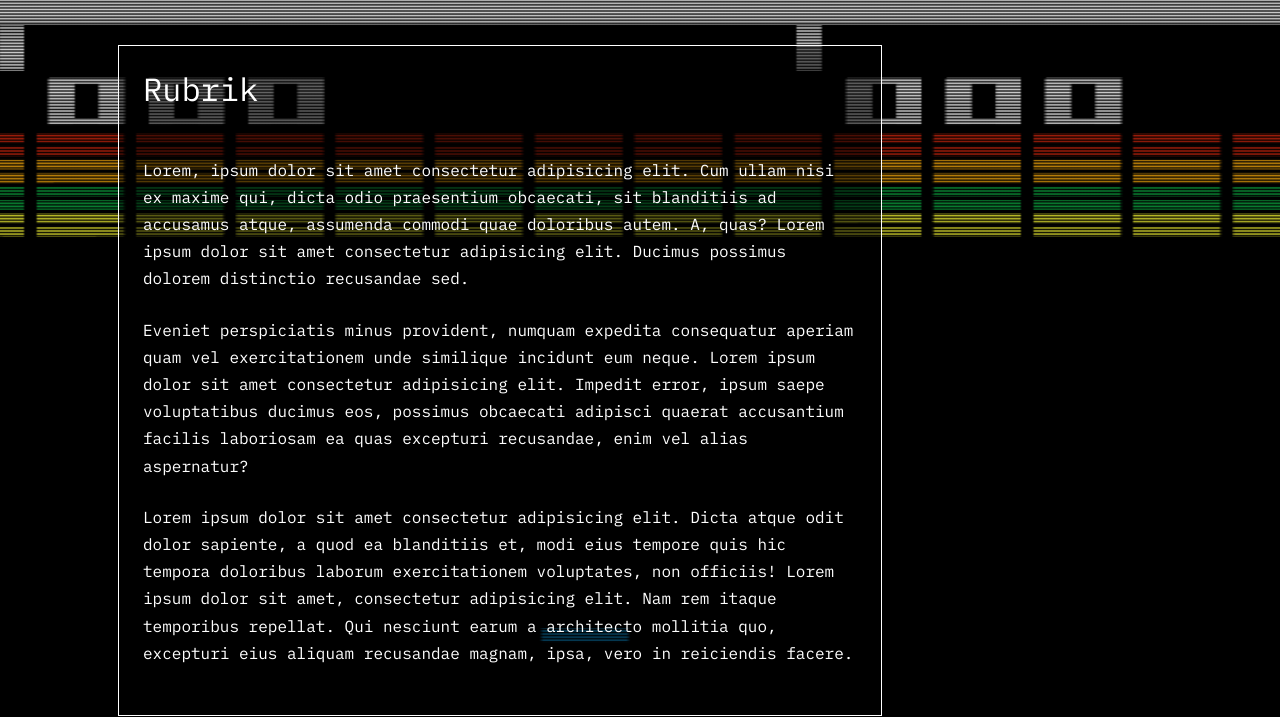
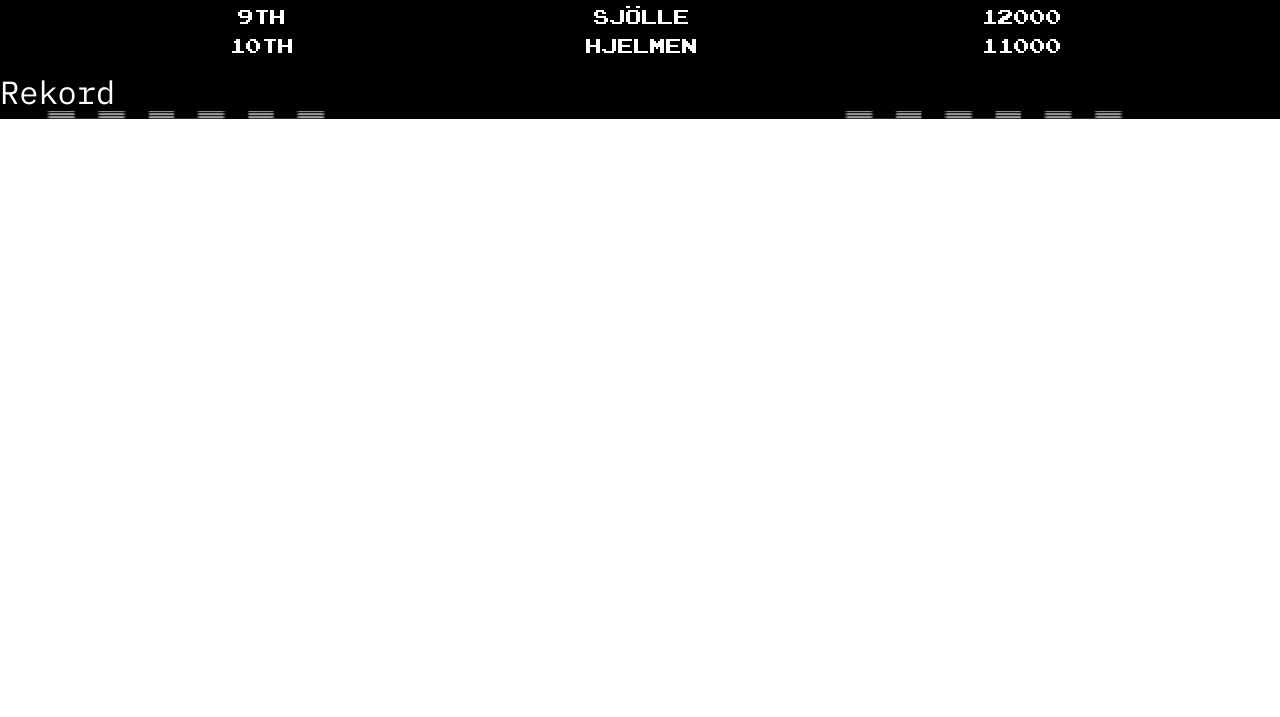
Before and after one commit to teeboteebo/team2retro, a website: page www/index.html in a window 1280 px wide. Shown: the part 879-1596 px from the top of the page. After the commit the page ends 998 px from the top, so only its background shows below. Drawn offline with nearby package versions, Linux system fonts and the light colour scheme; files that its build step writes are made by us from their sources.

Commit message:
Fixed highscore

```diff
--- a/www/index.html
+++ b/www/index.html
@@ -10,21 +10,6 @@
 </head>
 
 <body>
-
-  <main>
-    <h1>Welcome team 2!</h1>
-    <div>
-      <button class="choose-sv">SV</button>
-      <button class="choose-en">EN</button>
-    </div>
-    <nav class="navigation"></nav>
-    <section class="home">
-      <div class="container">
-        <div class="row">
-          <div class="col-12 home-heading"></div>
-        </div>
-        <div class="row">
-          <div class="col-12 d-flex flex-column align-items-center mt-5 breakout-links"></div>
   <main>
     <div>
       <button class="choose-sv">SV</button>
@@ -44,29 +29,8 @@
       </div>
       <!-- /.container -->
     </section>
-    <section class="history mx-auto my-3 p-3 p-sm-5">
-      <article class="p-4">
-        <h2 class="mb-5">Rubrik</h2>
-        <p class="my-4">
-          Lorem, ipsum dolor sit amet consectetur adipisicing elit. Cum ullam nisi ex maxime qui, dicta odio
-          praesentium obcaecati, sit blanditiis ad accusamus atque, assumenda commodi quae doloribus autem. A, quas?
-          Lorem ipsum dolor sit amet consectetur adipisicing elit. Ducimus possimus dolorem distinctio recusandae sed.
-        </p>
-        <p class="my-4">
-          Eveniet perspiciatis minus provident, numquam expedita consequatur aperiam quam vel exercitationem unde
-          similique incidunt eum neque. Lorem ipsum dolor sit amet consectetur adipisicing elit. Impedit error, ipsum
-          saepe voluptatibus ducimus eos, possimus obcaecati adipisci quaerat accusantium facilis laboriosam ea quas
-          excepturi recusandae, enim vel alias aspernatur?</p>
-        <p class="my-4">
-          Lorem ipsum dolor sit amet consectetur adipisicing elit. Dicta atque odit dolor sapiente, a quod ea
-          blanditiis et, modi eius tempore quis hic tempora doloribus laborum exercitationem voluptates, non officiis!
-          Lorem ipsum dolor sit amet, consectetur adipisicing elit. Nam rem itaque temporibus repellat. Qui nesciunt
-          earum a architecto mollitia quo, excepturi eius aliquam recusandae magnam, ipsa, vero in reiciendis facere.
-        </p>
-      </article>
-    </section>
+    <section class="history"></section>
     <section class="play"></section>
-  </main>
     <section class="high-score">
       <div class='container'>
         <div class='row'>
```
